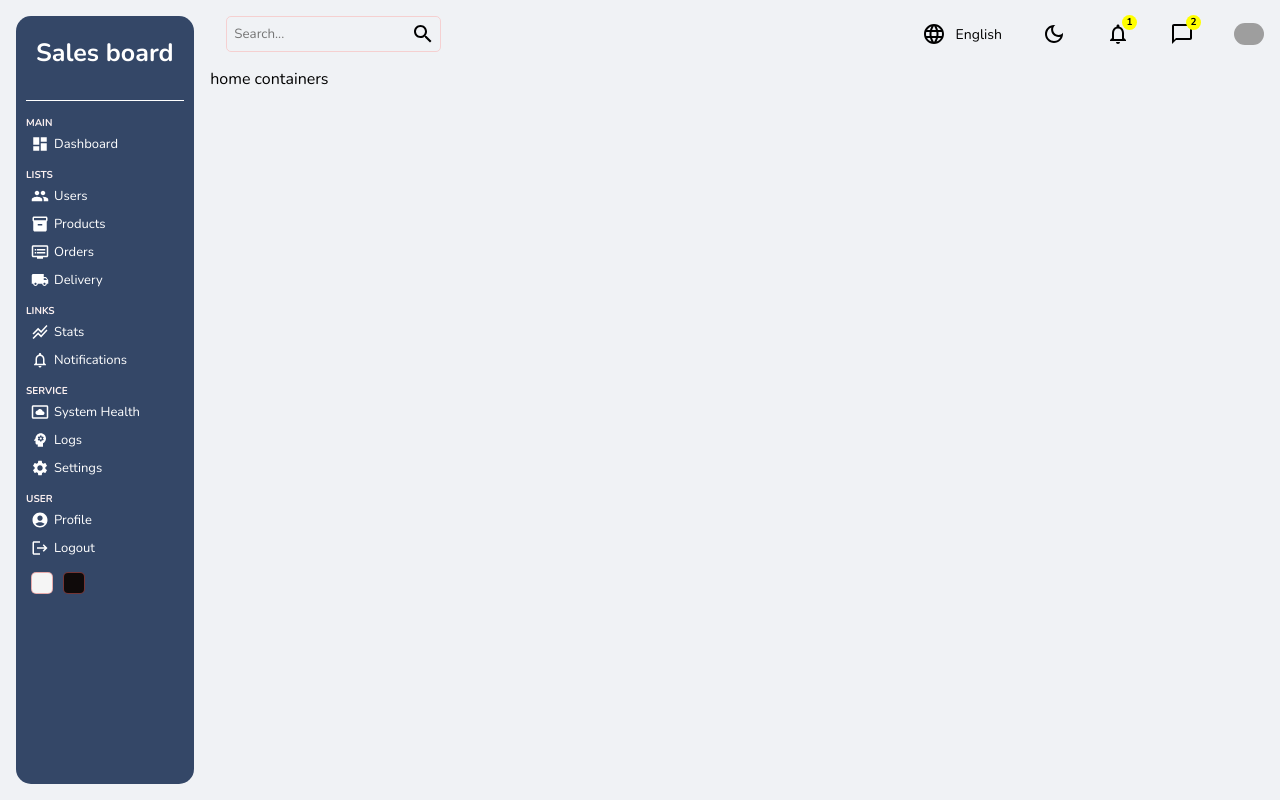
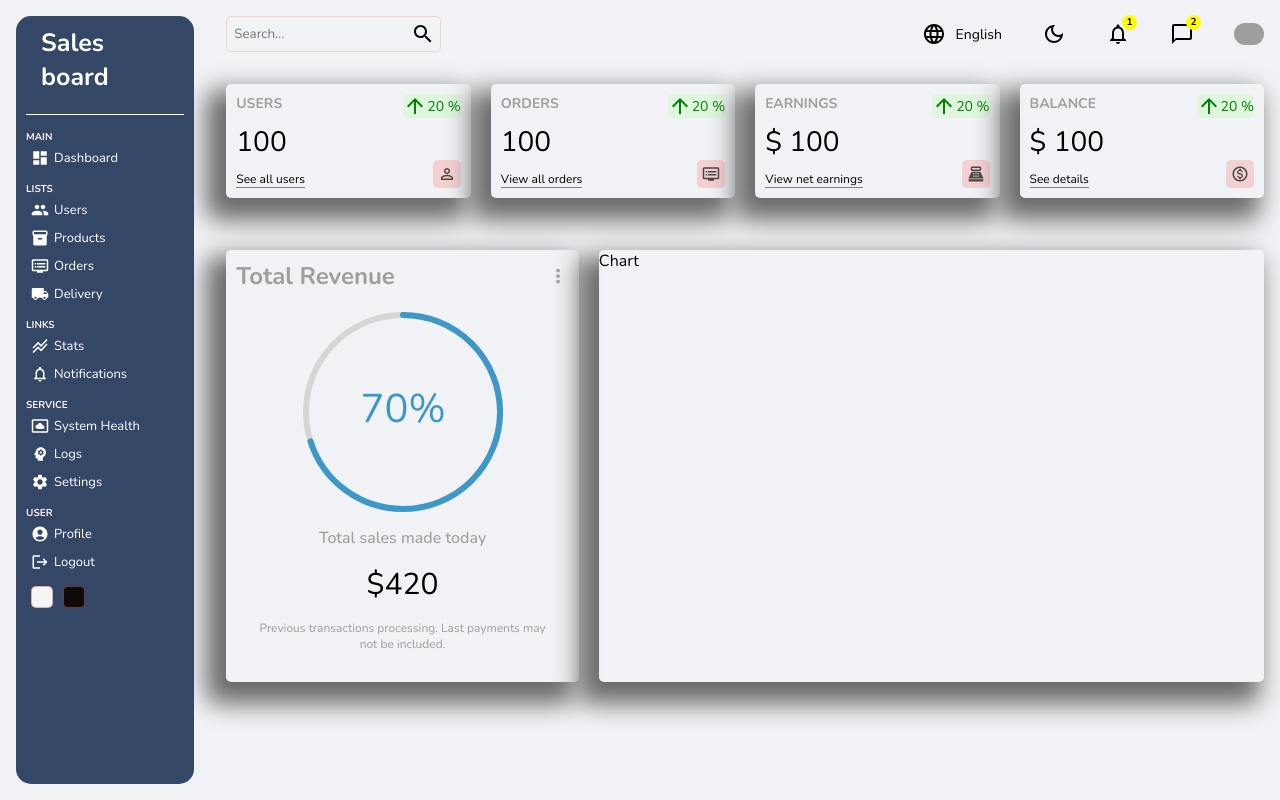
Before and after one commit to moskaaa11/Portfolio, a React (Create React App) app in the folder dashboard/: page / in a window 1280 px wide. Built offline with nearby package versions, Linux system fonts and the light colour scheme; grey boxes are pictures that could not be loaded.

Commit message:
half_home

```diff
--- a/dashboard/package.json
+++ b/dashboard/package.json
@@ -11,6 +11,7 @@
     "@testing-library/react": "^13.4.0",
     "@testing-library/user-event": "^13.5.0",
     "react": "^18.2.0",
+    "react-circular-progressbar": "^2.1.0",
     "react-dom": "^18.2.0",
     "react-router-dom": "^6.3.0",
     "react-scripts": "5.0.1",
--- /dev/null
+++ b/dashboard/src/components/chart/Chart.jsx
@@ -0,0 +1,9 @@
+import './chart.scss'
+
+const Chart = () => {
+  return (
+    <div className='chart'>Chart</div>
+  )
+}
+
+export default Chart
--- /dev/null
+++ b/dashboard/src/components/chart/chart.scss
@@ -0,0 +1,7 @@
+.chart {
+    flex: 4;
+    -webkit-box-shadow: -12px 14px 25px 8px rgba(107,107,107,1);
+    -moz-box-shadow: -12px 14px 25px 8px rgba(107,107,107,1);
+    box-shadow: -12px 14px 25px 8px rgba(107,107,107,1);
+    border-radius: 5px;
+}
--- /dev/null
+++ b/dashboard/src/components/featured/Featured.jsx
@@ -0,0 +1,30 @@
+import './featured.scss'
+import MoreVertOutlinedIcon from '@mui/icons-material/MoreVertOutlined';
+import { CircularProgressbar } from 'react-circular-progressbar';
+import "react-circular-progressbar/dist/styles.css"
+
+const Featured = () => {
+  return (
+    <div className='featured'>
+      <div className="top">
+        <h2 className='title'>Total Revenue</h2>
+        <MoreVertOutlinedIcon className='icon' />
+      </div>
+      <div className="bottom">
+        <CircularProgressbar
+          className='graph'
+          value={70}
+          text={"70%"}
+          strokeWidth={3}
+        />
+        <p className='title'>Total sales made today</p>
+        <p className='amount'>$420</p>
+        <p className='desc'>
+          Previous transactions processing. Last payments may not be included.
+        </p>
+      </div>
+    </div>
+  )
+}
+
+export default Featured
--- /dev/null
+++ b/dashboard/src/components/featured/featured.scss
@@ -0,0 +1,52 @@
+.featured {
+    flex: 2;
+    -webkit-box-shadow: -12px 14px 25px 8px rgba(107,107,107,1);
+    -moz-box-shadow: -12px 14px 25px 8px rgba(107,107,107,1);
+    box-shadow: -12px 14px 25px 8px rgba(107,107,107,1);
+    border-radius: 5px;
+    padding: 10px;
+
+    .top {
+
+        display: flex;
+        align-items: center;
+        justify-content: space-between;
+        color: rgb(161, 157, 157);
+
+
+        .icon {
+            font-size: 22px;
+            cursor: pointer;
+        }
+    }
+
+    .bottom {
+        padding: 20px;
+        display: flex;
+        flex-direction: column;
+        align-items: center;
+        justify-content: center;
+        gap: 15px;
+
+        .graph {
+            max-width: 200px;
+            max-height: 200px;
+        }
+
+        .title {
+            font-weight: 500;
+            color: rgb(161, 157, 157);
+        }
+
+        .amount {
+            font-size: 30px;
+        }
+
+        .desc {
+            font-weight: 300;
+            font-size: 12px;
+            color: rgb(161, 157, 157);
+            text-align: center;
+        }
+    }
+}
--- a/dashboard/src/components/sidebar/sidebar.scss
+++ b/dashboard/src/components/sidebar/sidebar.scss
@@ -3,6 +3,8 @@
     flex: 1;
     border-radius: 15px;
     margin: 16px;
+    position: sticky;
+    top: 16px;
 
     @media (max-width:992px) {
         display: none;
@@ -10,7 +12,7 @@
 
     .header {
         display: flex;
-        padding: 20px;
+        padding: 10px 25px;
 
         .logo {
             font-size: 25px;
--- /dev/null
+++ b/dashboard/src/components/widget/Widjet.jsx
@@ -0,0 +1,82 @@
+import './widjet.scss'
+import ArrowUpwardOutlinedIcon from '@mui/icons-material/ArrowUpwardOutlined';
+import PersonOutlineOutlinedIcon from '@mui/icons-material/PersonOutlineOutlined';
+import DvrOutlinedIcon from '@mui/icons-material/DvrOutlined';
+import PointOfSaleOutlinedIcon from '@mui/icons-material/PointOfSaleOutlined';
+import MonetizationOnOutlinedIcon from '@mui/icons-material/MonetizationOnOutlined';
+
+const Widjet = ({type}) => {
+
+    let data;
+
+    const amount = 100;
+    const diff = 20;
+
+    switch (type) {
+        case "user":
+            data={
+                title:"USERS",
+                isMoney: false,
+                link: "See all users",
+                icon: (
+                    <PersonOutlineOutlinedIcon className='icon'/>
+                )
+            };
+        break;
+        case "order":
+            data={
+                title:"ORDERS",
+                isMoney: false,
+                link: "View all orders",
+                icon: (
+                    <DvrOutlinedIcon className='icon'/>
+                )
+            };
+        break;
+        case "earnings":
+            data={
+                title:"EARNINGS",
+                isMoney: true,
+                link: "View net earnings",
+                icon: (
+                    <PointOfSaleOutlinedIcon className='icon'/>
+                )
+            };
+        break;
+        case "balance":
+            data={
+                title:"BALANCE",
+                isMoney: true,
+                link: "See details",
+                icon: (
+                    <MonetizationOnOutlinedIcon className='icon'/>
+                )
+            };
+        break;
+        default:
+            break;
+    }
+
+  return (
+    <div className='container'>
+        <div className="widjet">
+            <div className="left">
+                <span className='title'>{data.title}</span>
+                <span className='counter'>
+                    {data.isMoney && "$"} {amount}
+                    </span>
+                <span className='link'>{data.link}</span>
+            </div>
+            <div className="right">
+                <div className="percent positive">
+                    <ArrowUpwardOutlinedIcon/>
+                    {diff} %
+                </div>
+                {data.icon}
+            </div>
+        </div>
+    </div>
+  )
+}
+
+export default Widjet
--- /dev/null
+++ b/dashboard/src/components/widget/widjet.scss
@@ -0,0 +1,69 @@
+.container {
+    display: flex;
+    flex: 2;
+    flex-wrap: wrap;
+    margin-bottom: 20px;
+
+    .widjet {
+        display: flex;
+        justify-content: space-between;
+        padding: 10px;
+        flex: 1;
+        -webkit-box-shadow: -12px 14px 25px 8px rgba(107,107,107,1);
+        -moz-box-shadow: -12px 14px 25px 8px rgba(107,107,107,1);
+        box-shadow: -12px 14px 25px 8px rgba(107,107,107,1);
+        border-radius: 5px;
+
+        .left, .right {
+            display: flex;
+            flex-direction: column;
+            justify-content: space-between;
+            gap: 10px;
+
+            .title {
+                font-weight: bold;
+                font-size: 14px;
+                color: rgb(161, 157, 157);
+            }
+
+            .counter {
+                font-size: 28px;
+                font-weight: 300;
+            }
+
+            .link {
+                width: max-content;
+                font-size: 12px;
+                border-bottom: 1px solid gray;
+                cursor: pointer;
+            }
+
+            .percent {
+                display: flex;
+                align-items: center;
+                font-size: 14px;
+
+               &.positive {
+                color: green;
+                background: hsla(108, 97%, 75%, 0.2);
+                border-radius: 5px;
+               }
+
+               &.negative {
+                color: red;
+                background: rgba(255, 117, 117, 0.2);
+                border-radius: 5px;
+               }
+            }
+
+            .icon {
+                font-size: 18px;
+                padding: 5px;
+                border-radius: 5px;
+                background:  rgba(248, 192, 192, 0.678);
+                align-self: flex-end;
+                color: #474747;
+            }
+        }
+    }
+}
--- a/dashboard/src/pages/home/Home.jsx
+++ b/dashboard/src/pages/home/Home.jsx
@@ -2,6 +2,9 @@ import React from 'react'
 import "./home.scss"
 import Sidebar from '../../components/sidebar/Sidebar'
 import Navbar from '../../components/navbar/Navbar'
+import Widjet from '../../components/widget/Widjet'
+import Chart  from '../../components/chart/Chart'
+import Featured from '../../components/featured/Featured'
 
 const Home = () => {
   return (
@@ -9,7 +12,17 @@ const Home = () => {
         <Sidebar/>
         <div className='homeContainer'>
           <Navbar/>
-          home containers
+          <header className='header header__container'>
+            <Widjet type="user"/>
+            <Widjet type="order"/>
+            <Widjet type="earnings"/>
+            <Widjet type="balance"/>
+          </header>
+          <main className='main main__container'>
+            <Featured/>
+            <Chart/>
+          </main>
+
         </div>
     </div>
   )
--- a/dashboard/src/pages/home/home.scss
+++ b/dashboard/src/pages/home/home.scss
@@ -3,8 +3,18 @@
     background: #f0f2f5;
     width: 100vw;
     height: 100vh;
+    overflow: scroll;
 
     .homeContainer {
         flex: 6;
     }
+
+    .header, .main {
+
+        &__container {
+            display: flex;
+            gap: 20px;
+            padding: 16px;
+        }
+    }
 }
```
Also changed, not shown: 1 other file (tests, documents, lock files or other folders).
